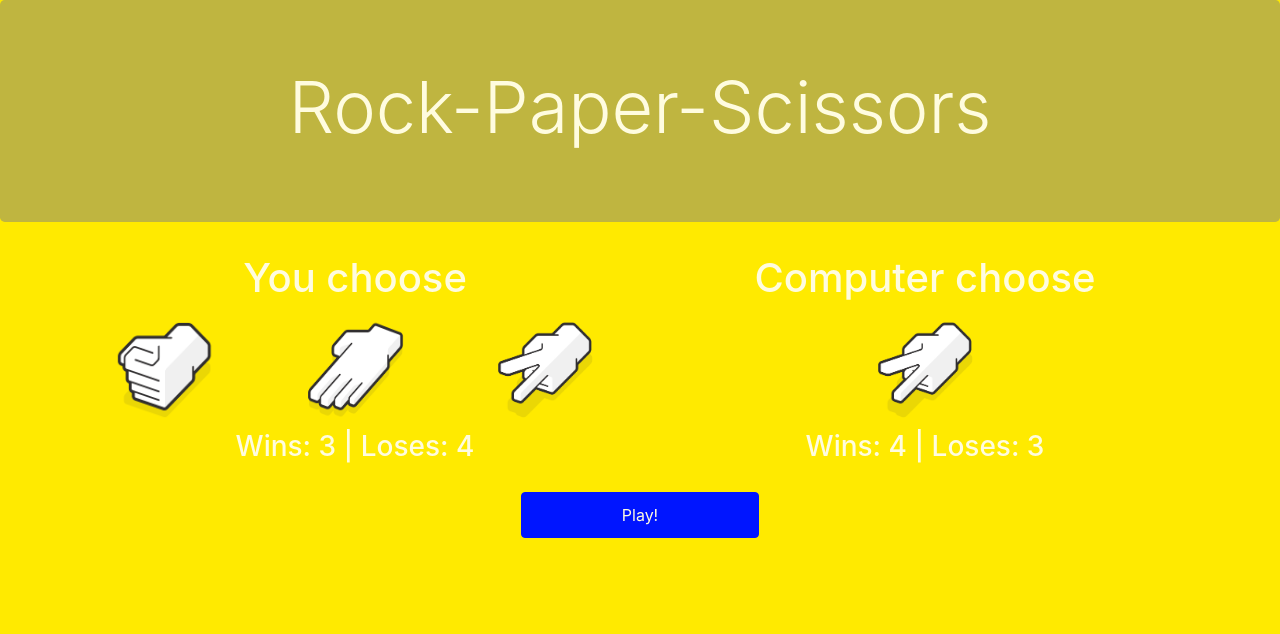
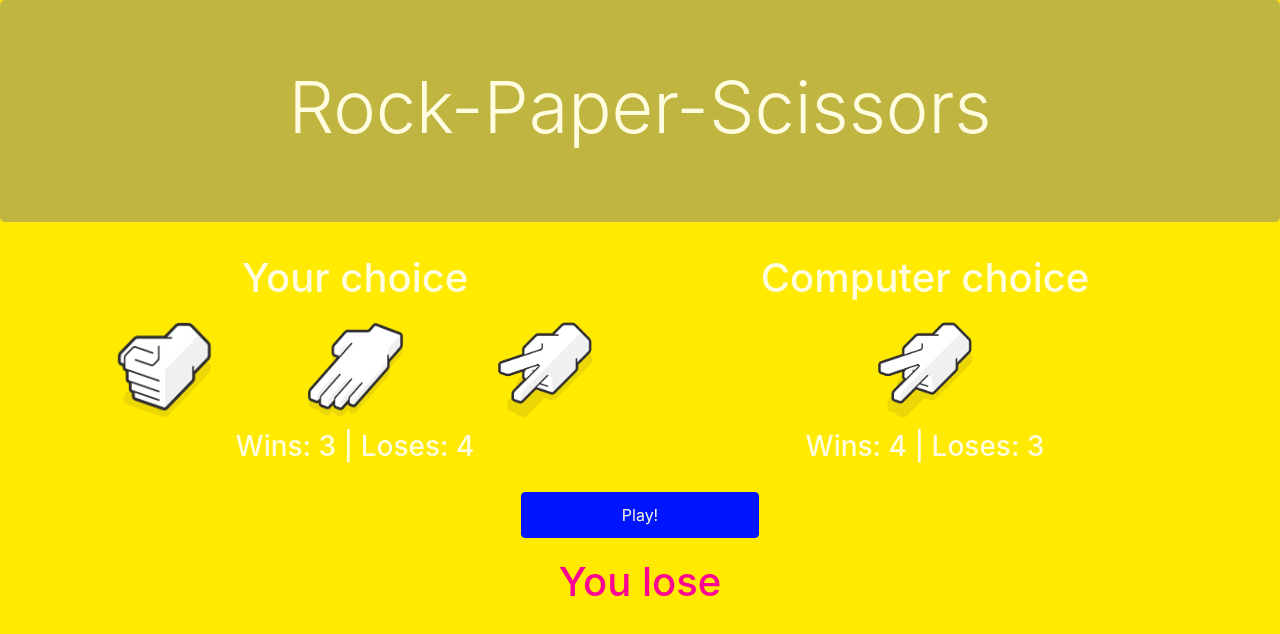
Before and after one commit to matbocz/RockPaperScissors-WebApp, a website: page index.html in a window 1280 px wide. Drawn offline with nearby package versions, Linux system fonts and the light colour scheme.

Commit message:
Minor improvements

```diff
--- a/index.html
+++ b/index.html
@@ -26,7 +26,7 @@
         <div class="container">
             <div class="row">
                 <div class="col-sm">
-                    <h1>You choose</h1>
+                    <h1>Your choice</h1>
                     <div class="row">
                         <div class="col-sm">
                             <img src="img/rock.png" alt="Rock" />
@@ -42,12 +42,14 @@
                 </div>
 
                 <div class="col-sm">
-                    <h1>Computer choose</h1>
+                    <h1>Computer choice</h1>
                     <img src="img/scissors.png" alt="Scissors" />
                     <h3>Wins: 4 | Loses: 3</h3>
                 </div>
             </div>
             <button type="button" class="btn btn-primary">Play!</button>
+            <h1 style="color: #FF0094;">You lose</h1>
+            <!-- <h1 style="color: #00FF6B;">You win</h1> -->
         </div>
 
         <script
--- a/style.css
+++ b/style.css
@@ -28,6 +28,7 @@ img {
     border-color: #0015ff;
     padding: 10px 100px;
     margin-top: 20px;
+    margin-bottom: 20px;
 }
 
 .btn-primary:focus,
```
